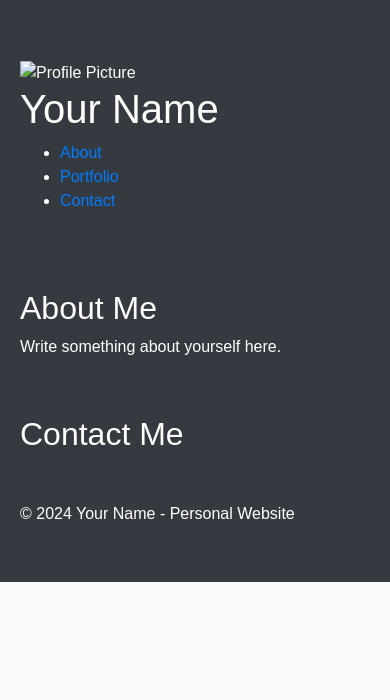
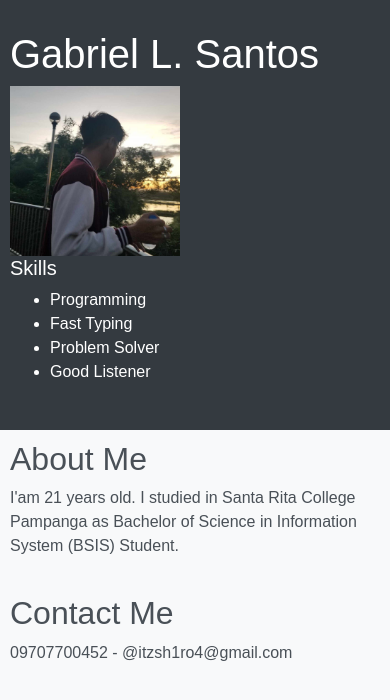
Before and after one commit to sh1rokun/GabrielSantos, a plain HTML site: page index.html in a window 390 px wide. Drawn offline with nearby package versions, Linux system fonts and the light colour scheme.

Commit message:
index.html

```diff
--- a/index.html
+++ b/index.html
@@ -42,19 +42,37 @@
             margin-bottom: 20px;
             font-size: 18px;
         }
+
+        /* Media queries for responsiveness */
+        @media (max-width: 768px) {
+            .container {
+                padding: 10px;
+            }
+            .profile img {
+                width: 150px;
+                height: 150px;
+            }
+            .profile h1 {
+                font-size: 24px;
+            }
+            .profile p {
+                font-size: 16px;
+            }
+        }
     </style>
 </head>
 <body>
     <header>
-        <header>
         <div class="container">
-            <img src="your_profile_picture_url.jpg" alt="Profile Picture">
-            <h1>Your Name</h1>
+            <h1>Gabriel L. Santos</h1>
+            <img src="gabgab.jpg" alt="Profile Picture" width="170" height="170">
             <nav>
+                <h5>Skills</h5>
                 <ul>
-                    <li><a href="#about">About</a></li>
-                    <li><a href="#portfolio">Portfolio</a></li>
-                    <li><a href="#contact">Contact</a></li>
+                    <li>Programming</li>
+                    <li>Fast Typing</li>
+                    <li>Problem Solver</li>
+                    <li>Good Listener</li>
                 </ul>
             </nav>
         </div>
@@ -63,23 +81,17 @@
     <section id="about">
         <div class="container">
             <h2>About Me</h2>
-            <p>Write something about yourself here.</p>
+            <p>I'am 21 years old. I studied in Santa Rita College Pampanga as Bachelor of Science in Information System (BSIS) Student.</p>
         </div>
     </section>
 
     <section id="contact">
         <div class="container">
             <h2>Contact Me</h2>
-            <!-- Add your contact form or contact information here -->
+            <p>09707700452 - @itzsh1ro4@gmail.com</p>
+
         </div>
     </section>
 
-    <footer>
-        <div class="container">
-            <p>&copy; 2024 Your Name - Personal Website</p>
-        </div>
-    </footer>
 </body>
 </html>
-</body>
-</html>
```
